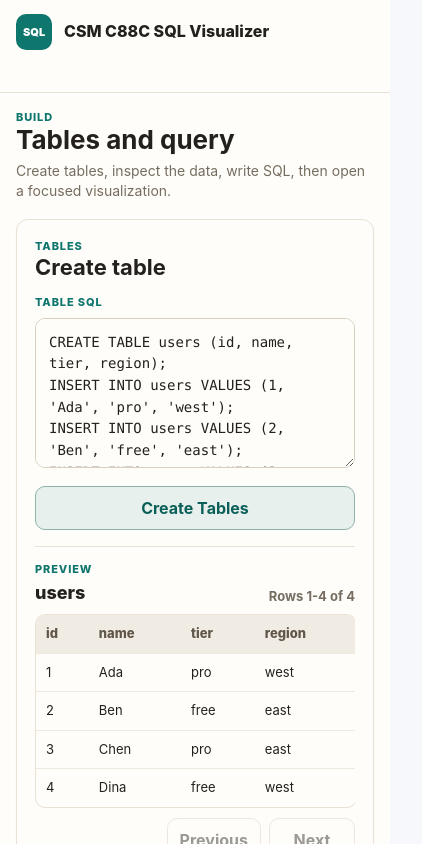
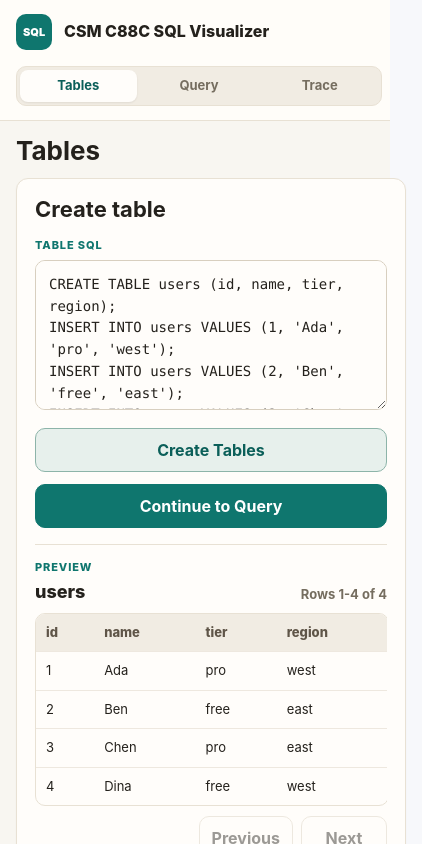
Before and after one commit to Qamil-Mirza/SQL-Tutor, a React (Vite) app: page /tables in a window 390 px wide. Shown: the top 844 px of the page, 422 px wide, since content can reach past the window. Built offline with nearby package versions, Linux system fonts and the light colour scheme.

Commit message:
Split table setup and query pages

```diff
--- a/src/App.css
+++ b/src/App.css
@@ -31,6 +31,36 @@
   border-bottom: 1px solid var(--line);
   background: color-mix(in srgb, var(--paper) 92%, transparent);
   backdrop-filter: blur(14px);
+}
+
+.route-tabs {
+  display: inline-flex;
+  flex: 0 0 auto;
+  gap: 4px;
+  border: 1px solid var(--line);
+  border-radius: 10px;
+  background: var(--paper-muted);
+  padding: 3px;
+}
+
+.route-tabs button {
+  min-height: 32px;
+  border: 0;
+  border-radius: 8px;
+  background: transparent;
+  color: var(--muted);
+  padding: 5px 10px;
+  font-size: 13px;
+}
+
+.route-tabs button:hover:not(:disabled) {
+  transform: none;
+}
+
+.route-tabs .active {
+  background: var(--paper);
+  color: var(--accent-dark);
+  box-shadow: 0 1px 2px rgba(34, 31, 25, 0.08);
 }
 
 .brand-lockup {
@@ -90,6 +120,57 @@
   gap: 18px;
   background: var(--paper);
   padding: 24px;
+}
+
+.workflow-page {
+  width: min(1180px, 100%);
+  min-height: calc(100vh - 65px);
+  margin: 0 auto;
+  padding: 24px;
+}
+
+.tables-route {
+  display: grid;
+  gap: 14px;
+}
+
+.query-route {
+  display: grid;
+  gap: 14px;
+}
+
+.query-page-grid {
+  display: grid;
+  grid-template-columns: minmax(0, 1fr) minmax(280px, 380px);
+  align-items: start;
+  gap: 18px;
+}
+
+.compact-heading {
+  display: flex;
+  min-width: 0;
+  align-items: center;
+  justify-content: space-between;
+  gap: 12px;
+}
+
+.table-context {
+  min-width: 0;
+  border: 1px solid var(--line);
+  border-radius: 12px;
+  background: var(--paper);
+  padding: 18px;
+}
+
+.table-context h2 {
+  margin: 0;
+  color: var(--ink);
+  font-size: 18px;
+  line-height: 1.15;
+}
+
+.compact-preview-list {
+  margin-top: 12px;
 }
 
 .authoring-pane-grid {
@@ -725,6 +806,10 @@ th.selected-column {
     grid-template-columns: 1fr;
   }
 
+  .query-page-grid {
+    grid-template-columns: 1fr;
+  }
+
   .authoring-pane-grid {
     grid-template-columns: 1fr;
   }
@@ -739,7 +824,16 @@ th.selected-column {
   .app-topbar {
     position: static;
     align-items: flex-start;
+    flex-direction: column;
     padding: 14px 16px;
+  }
+
+  .route-tabs {
+    width: 100%;
+  }
+
+  .route-tabs button {
+    flex: 1;
   }
 
   .brand-subtitle {
@@ -747,7 +841,8 @@ th.selected-column {
   }
 
   .build-pane,
-  .trace-pane {
+  .trace-pane,
+  .workflow-page {
     padding: 16px;
   }
 
--- a/src/App.tsx
+++ b/src/App.tsx
@@ -15,9 +15,11 @@ type WorkspaceSnapshot = {
   sql: string
 }
 
+type AppRoute = '/tables' | '/query' | '/visualization'
+
 function App() {
   const savedWorkspace = useMemo(() => loadWorkspace(), [])
-  const [path, setPath] = useState(() => (window.location.pathname === '/visualization' ? '/visualization' : '/'))
+  const [path, setPath] = useState<AppRoute>(() => normalizeRoute(window.location.pathname))
   const [tables, setTables] = useState<Table[]>(savedWorkspace.tables)
   const [tableSql, setTableSql] = useState(savedWorkspace.tableSql)
   const [sql, setSql] = useState(savedWorkspace.sql)
@@ -33,13 +35,13 @@ function App() {
 
   useEffect(() => {
     function handlePopState() {
-      setPath(window.location.pathname === '/visualization' ? '/visualization' : '/')
+      setPath(normalizeRoute(window.location.pathname))
     }
     window.addEventListener('popstate', handlePopState)
     return () => window.removeEventListener('popstate', handlePopState)
   }, [])
 
-  function navigate(nextPath: '/' | '/visualization') {
+  function navigate(nextPath: AppRoute) {
     window.history.pushState({}, '', nextPath)
     setPath(nextPath)
   }
@@ -53,28 +55,45 @@ function App() {
     if (!result.error) navigate('/visualization')
   }
 
-  function handleApplyTableSql() {
+  function applyTableSql() {
     try {
       const nextTables = parseTableSql(tableSql)
       setTables(nextTables)
       setTableError(undefined)
+      return nextTables
     } catch (error) {
       setTableError(error instanceof Error ? error.message : 'The table SQL could not be applied.')
+      return undefined
     }
+  }
+
+  function handleApplyTableSql() {
+    applyTableSql()
+  }
+
+  function handleContinueToQuery() {
+    const nextTables = applyTableSql()
+    if (nextTables) navigate('/query')
+  }
+
+  function handleShellNavigate(nextPath: AppRoute) {
+    if (nextPath === '/query' && path === '/tables') {
+      handleContinueToQuery()
+      return
+    }
+    navigate(nextPath)
   }
 
   if (path === '/visualization') {
     return (
-      <AppShell>
+      <AppShell path={path} onNavigate={handleShellNavigate}>
         <section className="trace-pane visualization-route" aria-labelledby="trace-heading">
           <div className="trace-card trace-nav-card">
             <div>
-              <p className="eyebrow">Trace</p>
               <h1 id="trace-heading">Trace</h1>
-              <p className="pane-copy">Walk through each logical SQL operation and compare what changed.</p>
             </div>
-            <button className="secondary-button back-button" type="button" onClick={() => navigate('/')}>
-              Back to editor
+            <button className="secondary-button back-button" type="button" onClick={() => navigate('/query')}>
+              Back to query
             </button>
             <StepNavigator
               steps={steps}
@@ -92,43 +111,64 @@ function App() {
     )
   }
 
+  if (path === '/query') {
     return (
-    <AppShell>
-      <div className="authoring-grid">
-        <section className="build-pane" aria-label="Build workspace">
-          <div className="pane-heading">
-            <p className="eyebrow">Build</p>
-            <h1>Tables and query</h1>
-            <p className="pane-copy">Create tables, inspect the data, write SQL, then open a focused visualization.</p>
+      <AppShell path={path} onNavigate={handleShellNavigate}>
+        <section className="workflow-page query-route" aria-label="Query page">
+          <div className="pane-heading compact-heading">
+            <h1>Query</h1>
+            <button className="secondary-button back-button" type="button" onClick={() => navigate('/tables')}>
+              Back to tables
+            </button>
           </div>
+          <div className="query-page-grid">
+            <QueryEditor
+              sql={sql}
+              error={error}
+              onSqlChange={setSql}
+              onRun={() => handleRun()}
+            />
+            <TableContext tables={tables} />
+          </div>
+        </section>
+      </AppShell>
+    )
+  }
 
-          <div className="authoring-pane-grid">
-            <div className="authoring-pane" aria-label="Table creation pane">
+  return (
+    <AppShell path={path} onNavigate={handleShellNavigate}>
+      <section className="workflow-page tables-route" aria-label="Table creation page">
+        <div className="pane-heading compact-heading">
+          <h1>Tables</h1>
+        </div>
         <TableBuilder
           tables={tables}
           tableSql={tableSql}
           tableError={tableError}
           onTableSqlChange={setTableSql}
           onApplyTableSql={handleApplyTableSql}
+          onContinue={handleContinueToQuery}
         />
-            </div>
-
-            <div className="authoring-pane" aria-label="Query pane">
-              <QueryEditor
-                sql={sql}
-                error={error}
-                onSqlChange={setSql}
-                onRun={() => handleRun()}
-              />
-            </div>
-          </div>
       </section>
-      </div>
     </AppShell>
   )
 }
 
-function AppShell({ children }: { children: ReactNode }) {
+function normalizeRoute(pathname: string): AppRoute {
+  if (pathname === '/query' || pathname === '/visualization' || pathname === '/tables') return pathname
+  window.history.replaceState({}, '', '/tables')
+  return '/tables'
+}
+
+function AppShell({
+  children,
+  path,
+  onNavigate,
+}: {
+  children: ReactNode
+  path: AppRoute
+  onNavigate: (path: AppRoute) => void
+}) {
   return (
     <main className="app-shell">
       <header className="app-topbar">
@@ -139,6 +179,17 @@ function AppShell({ children }: { children: ReactNode }) {
             <p className="brand-subtitle">Logical execution tutor</p>
           </div>
         </div>
+        <nav className="route-tabs" aria-label="Workflow">
+          <button type="button" className={path === '/tables' ? 'active' : ''} onClick={() => onNavigate('/tables')} aria-current={path === '/tables' ? 'page' : undefined}>
+            Tables
+          </button>
+          <button type="button" className={path === '/query' ? 'active' : ''} onClick={() => onNavigate('/query')} aria-current={path === '/query' ? 'page' : undefined}>
+            Query
+          </button>
+          <button type="button" className={path === '/visualization' ? 'active' : ''} onClick={() => onNavigate('/visualization')} aria-current={path === '/visualization' ? 'page' : undefined}>
+            Trace
+          </button>
+        </nav>
       </header>
       {children}
     </main>
@@ -369,18 +420,19 @@ function TableBuilder({
   tableError,
   onTableSqlChange,
   onApplyTableSql,
+  onContinue,
 }: {
   tables: Table[]
   tableSql: string
   tableError?: string
   onTableSqlChange: (value: string) => void
   onApplyTableSql: () => void
+  onContinue: () => void
 }) {
   return (
     <section className="table-builder" aria-label="Create table">
       <div className="section-heading-row">
         <div>
-          <p className="eyebrow">Tables</p>
           <h2>Create table</h2>
         </div>
       </div>
@@ -398,12 +450,26 @@ function TableBuilder({
         <button className="secondary-button" type="button" onClick={onApplyTableSql}>
           Create Tables
         </button>
+        <button className="primary-button" type="button" onClick={onContinue}>
+          Continue to Query
+        </button>
         {tableError ? <div className="error-box" role="alert">{tableError}</div> : null}
       </div>
       <div className="table-preview-list" aria-label="Created table previews">
         {tables.map((table) => <TablePreview table={table} key={table.name} />)}
       </div>
     </section>
+  )
+}
+
+function TableContext({ tables }: { tables: Table[] }) {
+  return (
+    <aside className="table-context" aria-label="Query page table context">
+      <h2>Tables</h2>
+      <div className="table-preview-list compact-preview-list">
+        {tables.map((table) => <TablePreview table={table} key={table.name} />)}
+      </div>
+    </aside>
   )
 }
 
```
Also changed, not shown: 1 other file (tests, documents, lock files or other folders). Lines whose indentation alone changed are shown as unchanged.
